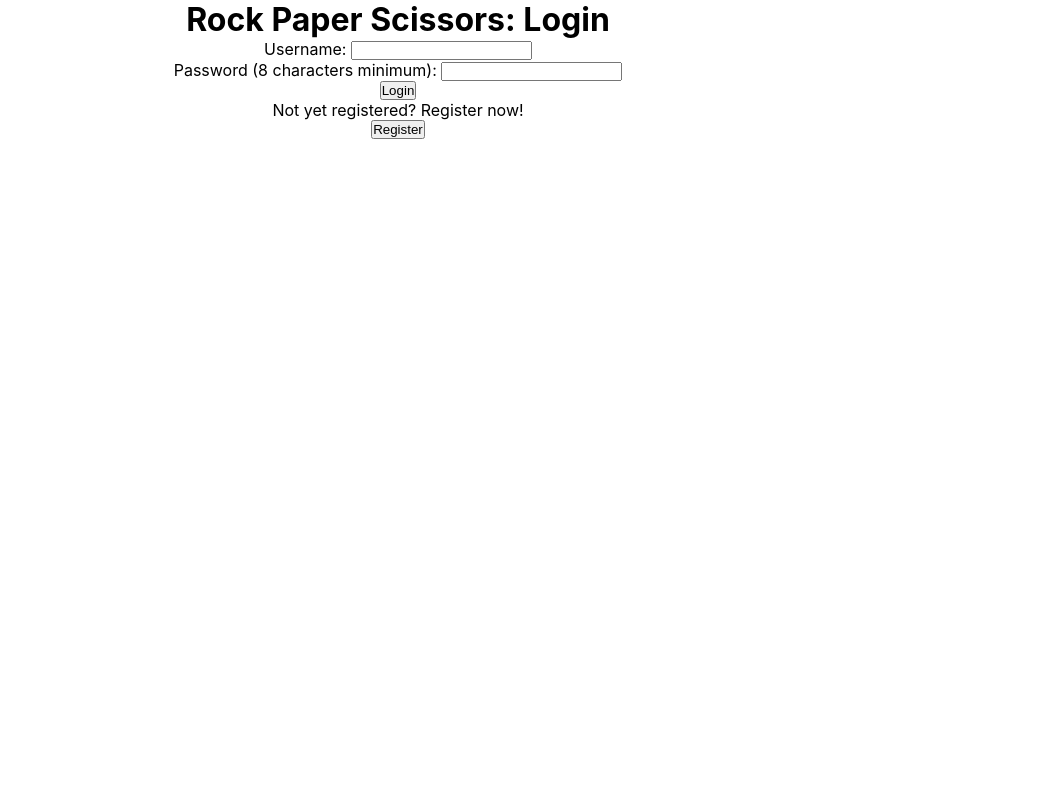
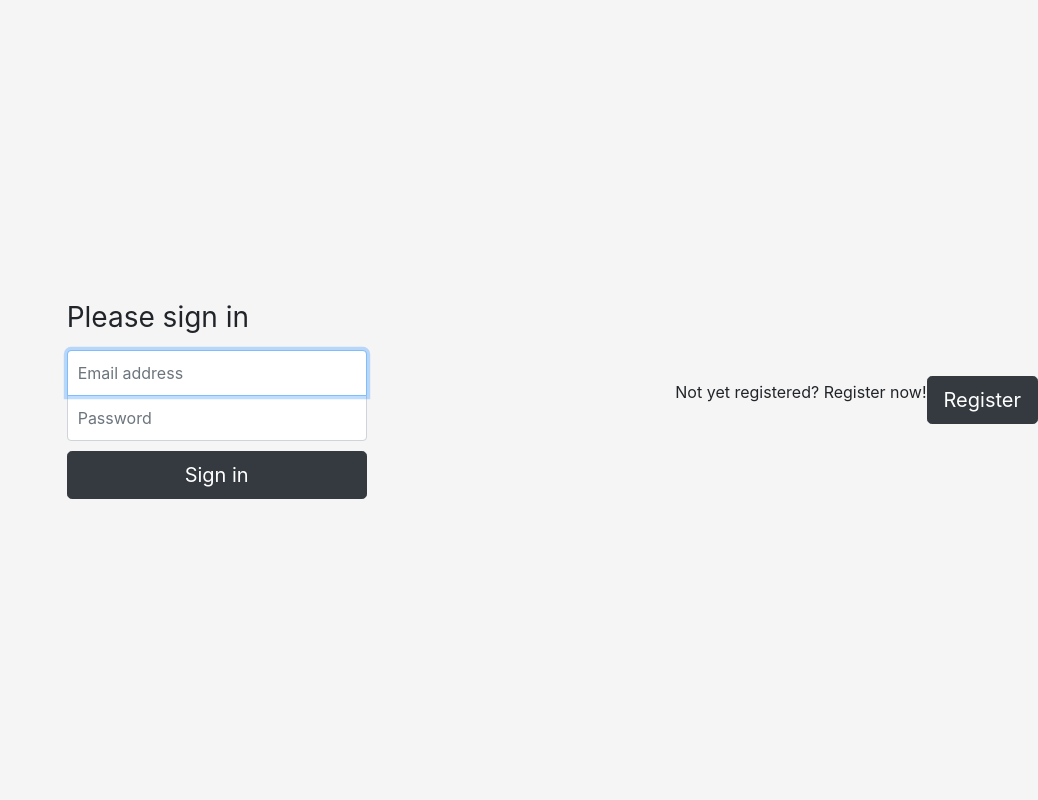
Before and after one commit to vwong175/cse312_group, a Flask app: page / in a window 1280 px wide. Shown: the whole page, without its empty margins (242-1280 px from the left). Run offline with Flask 2, Linux system fonts and the light colour scheme; some libraries are stand-ins or nearby versions.

Commit message:
Login and registration pages have bootstrap

```diff
--- a/server.py
+++ b/server.py
@@ -1,5 +1,6 @@
 from flask import Flask, render_template, url_for, request, session, redirect, jsonify
 from flask_pymongo import MongoClient
+# from models import User
 
 from pymongo import MongoClient
 
@@ -12,13 +13,23 @@ users = db["users"]
 # rank in {"username", rank#} format
 rank = db["rank"]
 
+# root: login page
+@app.route('/', methods=["POST", "GET"])
+def login_page():
+    if request.method == "GET":
+        return render_template('login.html')
+    else:
+        #TODO
+        return "Need to implement logic for authenticating user"
 
-import routes
-
-# root: login page
-@app.route('/')
-def login_page():
-    return render_template('login.html')
+# signup page
+@app.route('/signup/', methods=["POST", "GET"])
+def signup_page():
+    if request.method == "POST":
+        #TODO: Save the information in the database and display a message that they can log in
+        return redirect(url_for("login_page"))
+    else:
+        return render_template('register.html')
 
 # game page
 @app.route('/home/')
@@ -29,15 +40,6 @@ def home_page():
 @app.route("/about/")
 def about_page():
     return render_template('about.html')
-
-# signup page
-@app.route('/signup/', methods=["POST", "GET"])
-def signup_page():
-    if request.method == "POST":
-        #Save the information in the database and display a message that they can log in
-        return redirect(url_for("login_page"))
-    else:
-        return render_template('register.html')
 
 # profile page
 @app.route('/profile/<userid>', methods=['GET'])
@@ -56,7 +58,7 @@ def leaderboard_page():
         {"rank": "2", "username": "poop", "wins": 2},
         {"rank": "3", "username": "valerie", "wins": 1}
     ]
-    return render_template('leaderboard.html', boards=sample_board)
+    return render_template('leaderboard.html', boards=sample_board, title="Leaderboard")
 
 if __name__ == "__main__":
     app.run(host="0.0.0.0", port=8081, debug=True)
--- a/templates/layout.html
+++ b/templates/layout.html
@@ -12,9 +12,9 @@
     <link rel="stylesheet" type="text/css" href="{{ url_for('static', filename='css/style.css') }}">
 
     {% if title %}
-        <title>Flask Blog - {{ title }}</title>
+        <title>Rock Paper Scissors - {{ title }}</title>
     {% else %}
-        <title>Flask Blog</title>
+        <title>Rock Paper Scissors</title>
     {% endif %}
 </head>
 <body>
--- a/templates/login.html
+++ b/templates/login.html
@@ -1,33 +1,81 @@
-<html>
-<head>
-    <title>Login</title>
-    <link rel="stylesheet" type="text/css" href="style.css"/>
-</head>
-<body onload="welcome();">
+<!DOCTYPE html>
+<html lang="en">
+    <head>
+        <!-- Required meta tags -->
+        <meta charset="utf-8">
+        <meta name="viewport" content="width=device-width, initial-scale=1, shrink-to-fit=no">
 
-<h1>Rock Paper Scissors:
-    Login
-</h1>
+        <!-- Bootstrap CSS -->
+        <link rel="stylesheet" href="https://maxcdn.bootstrapcdn.com/bootstrap/4.0.0/css/bootstrap.min.css" integrity="sha384-Gn5384xqQ1aoWXA+058RXPxPg6fy4IWvTNh0E263XmFcJlSAwiGgFAW/dAiS6JXm" crossorigin="anonymous">
 
-<form action="{{url_for('home_page')}}" method="get" enctype="multipart/form-data">
-<div>
-    <label for="username">Username:</label>
-    <input type="text" id="username" name="username">
-</div>
+        <style>
+            html,
+            body {
+            height: 100%;
+            }
 
-<div>
-    <label for="pass">Password (8 characters minimum):</label>
-    <input type="password" id="pass" name="password" minlength="8" required>
-</div>
+            body {
+            display: -ms-flexbox;
+            display: flex;
+            -ms-flex-align: center;
+            align-items: center;
+            padding-top: 40px;
+            padding-bottom: 40px;
+            background-color: #f5f5f5;
+            }
 
-<input type="submit" value="Login">
-</form>
+            .form-signin {
+            width: 100%;
+            max-width: 330px;
+            padding: 15px;
+            margin: auto;
+            }
+            .form-signin .checkbox {
+            font-weight: 400;
+            }
+            .form-signin .form-control {
+            position: relative;
+            box-sizing: border-box;
+            height: auto;
+            padding: 10px;
+            font-size: 16px;
+            }
+            .form-signin .form-control:focus {
+            z-index: 2;
+            }
+            .form-signin input[type="email"] {
+            margin-bottom: -1px;
+            border-bottom-right-radius: 0;
+            border-bottom-left-radius: 0;
+            }
+            .form-signin input[type="password"] {
+            margin-bottom: 10px;
+            border-top-left-radius: 0;
+            border-top-right-radius: 0;
+            }
+        </style>
 
-<p>Not yet registered? Register now!</p>
-<form action="{{ url_for('signup_page') }}" method="get">
-    <input type="submit" value="Register">
-</form>
+        {% if title %}
+            <title>Rock Paper Scissors - {{ title }}</title>
+        {% else %}
+            <title>Rock Paper Scissors</title>
+        {% endif %}
+    </head>
 
-<script src="functions.js"></script>
-</body>
+
+    <body>
+        <form class="form-signin", method="POST">
+            <h1 class="h3 mb-3 font-weight-normal">Please sign in</h1>
+            <label for="inputEmail" class="sr-only">Email address</label>
+            <input type="email" id="inputEmail" class="form-control" placeholder="Email address" required="" autofocus="">
+            <label for="inputPassword" class="sr-only">Password</label>
+            <input type="password" id="inputPassword" class="form-control" placeholder="Password" required="">
+            <button class="btn btn-lg btn-dark btn-block" type="submit">Sign in</button>
+          </form>
+
+          <p>Not yet registered? Register now!</p>
+          <form action="{{ url_for('signup_page') }}" method="GET">
+              <button class="btn btn-lg btn-dark btn-block" type="submit">Register</button>
+          </form>
+    </body>
 </html>
```
Also changed, not shown: templates/register.html (+32 -22 lines).
